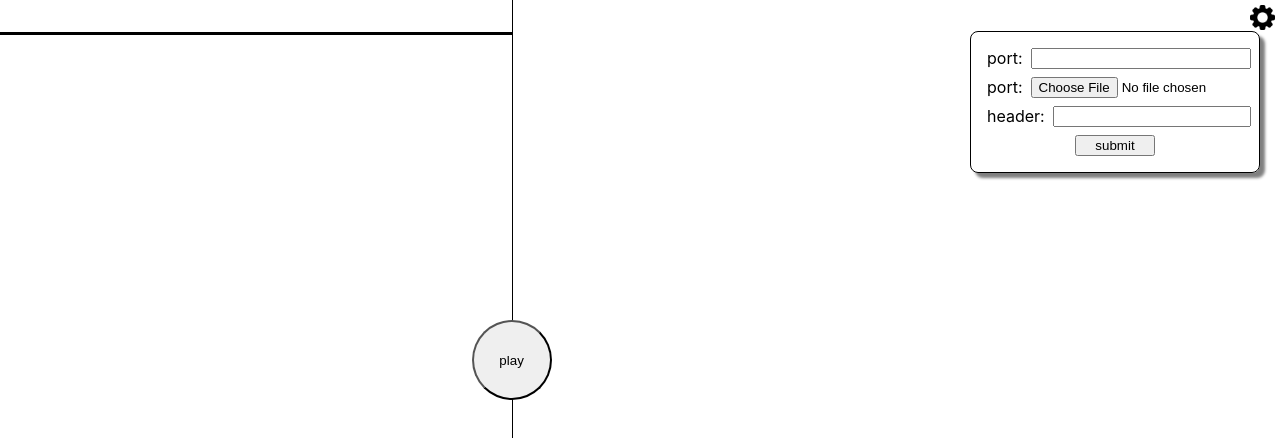
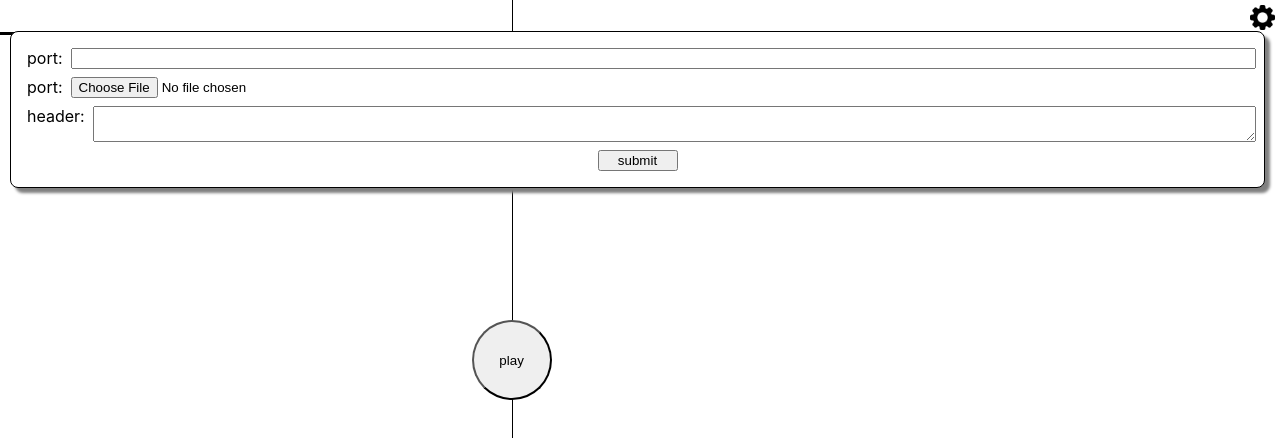
Before and after one commit to MiaadTeam/lesan, a React (Create React App) app in the folder playground/: page / in a window 1280 px wide. Both pictures are taken after a click on the picture 1262 px from the left and 17 px from the top of the page. Shown: the top 438 px of the page. Built offline with nearby package versions, Linux system fonts and the light colour scheme.

Commit message:
Set header

```diff
--- a/playground/src/App.tsx
+++ b/playground/src/App.tsx
@@ -18,6 +18,7 @@ const App: React.FC<Props> = () => {
   const [fileChange, setFileChange] = useState<string>(""); //this state is for read file when user input the schema file
   const [result, setResult] = useState<string>(""); //this state is for displaying the request result
   const [port, setPort] = useState<string>(""); //this state is for specifying the port to request server
+  const [header, setHeader] = useState<string>(""); //this state is for specifying the port to request server
 
   //this variable for set json schema
   let dataSchema: any;
@@ -87,13 +88,17 @@ const App: React.FC<Props> = () => {
       ? `http://127.0.0.1:${port}/funql`
       : `http://127.0.0.1:6005/funql`;
     axios
-      .post(link, {
+      .post(
+        link,
+        {
           details: dataCustom,
           wants: {
             model: models ? models.value : "",
             doit: doits ? doits.value : "",
           },
-      })
+        },
+        { headers: header }
+      )
       .then(function (response) {
         setResult(JSON.stringify(response.data.body));
       })
@@ -107,6 +112,12 @@ const App: React.FC<Props> = () => {
   };
 
   return (
+    <div style={{ display: "flex", flexDirection: "column" }}>
+      <Setting
+        setHeader={setHeader}
+        setFileChange={setFileChange}
+        setPort={setPort}
+      />
       <Container>
         <Left onSubmit={handleSubmit(onSubmit)}>
           <Models>
@@ -170,11 +181,9 @@ const App: React.FC<Props> = () => {
               ))}
           </Details>
         </Left>
-      <Right>
-        {result}
-        <Setting setFileChange={setFileChange} setPort={setPort} />
-      </Right>
+        <Right>{result}</Right>
       </Container>
+    </div>
   );
 };
 
--- a/playground/src/component/Seteting.tsx
+++ b/playground/src/component/Seteting.tsx
@@ -4,14 +4,21 @@ import Image from "../settings.png";
 interface Props {
   setPort: any;
   setFileChange: any;
+  setHeader: any;
 }
 
-const Setting: React.FC<Props> = ({ setPort, setFileChange }) => {
+const Setting: React.FC<Props> = ({ setHeader, setPort, setFileChange }) => {
   const { register: register2, handleSubmit: handleSubmit2 } = useForm({});
   const [setting, setSetting] = useState(false);
   const onSubmit2 = (data: any) => {
-    console.log(data);
-    data && setPort(data.endPort);
+    console.log(data.header.trim() !== "", data.header);
+    try {
+      JSON.parse(data.header);
+      data.header && setHeader(JSON.parse(data.header));
+    } catch (error) {
+      data.header.trim() !== "" && alert("Please correct header input");
+    }
+    data.endPort && setPort(data.endPort);
     setSetting(false);
   };
 
@@ -28,15 +35,13 @@ const Setting: React.FC<Props> = ({ setPort, setFileChange }) => {
   };
 
   return (
-    <div
-    // style={{ borderBottom: "1rem solid black" }}
-    >
+    <div style={{ position: "absolute", right: "0", width: " 100%" }}>
       <div
         style={{
           display: "flex",
           justifyContent: "flex-end",
           position: "relative",
-          margin: "5px 5px 0 0",
+          margin: "5px",
         }}
       >
         <img
@@ -51,17 +56,20 @@ const Setting: React.FC<Props> = ({ setPort, setFileChange }) => {
         {setting && (
           <form
             tabIndex={2}
+            // style={{ width: "100%" }}
             // onBlur={() => setSetting(false)}
             onSubmit={handleSubmit2(onSubmit2)}
           >
             <ul
               style={{
-                width: "17rem",
                 position: "absolute",
+                zIndex: 2,
+                backgroundColor: "white",
                 top: "10px",
                 border: "solid black 0.01rem",
                 borderRadius: "0.5rem",
-                right: "15px",
+                right: "10px",
+                left: "5px",
                 boxShadow: "5px 5px 3px grey",
                 padding: "0.5rem",
               }}
@@ -106,9 +114,10 @@ const Setting: React.FC<Props> = ({ setPort, setFileChange }) => {
                 }}
               >
                 <p style={{ margin: "0 0.5rem" }}>header:</p>
-                <input
-                  onChange={(e: any) => setFileChange(e.target.value)}
-                  type="text"
+                <textarea
+                  // onChange={(e: any) => setFileChange(e.target.value)}
+                  {...register2("header")}
+                  // type="text"
                   style={{ width: "100%" }}
                 />
               </li>
```
Lines whose indentation alone changed are shown as unchanged.
